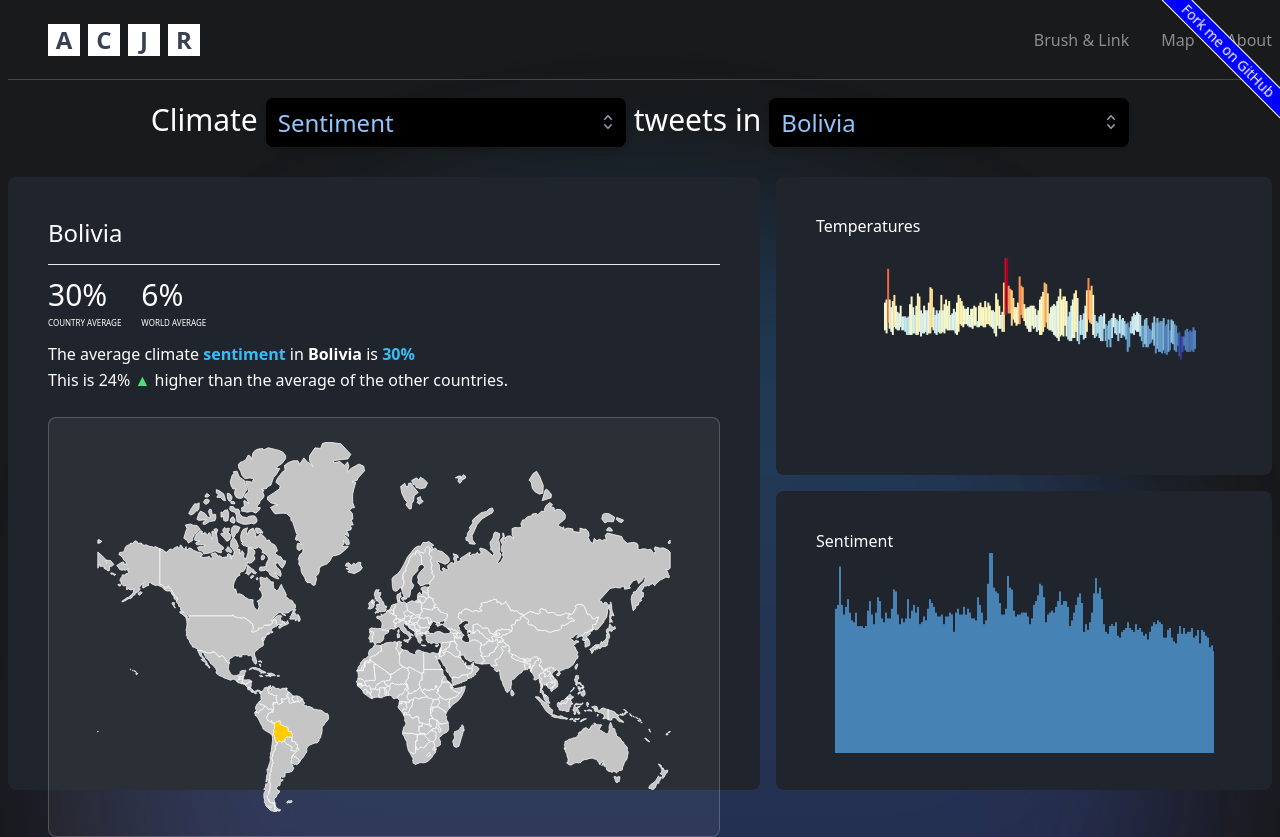
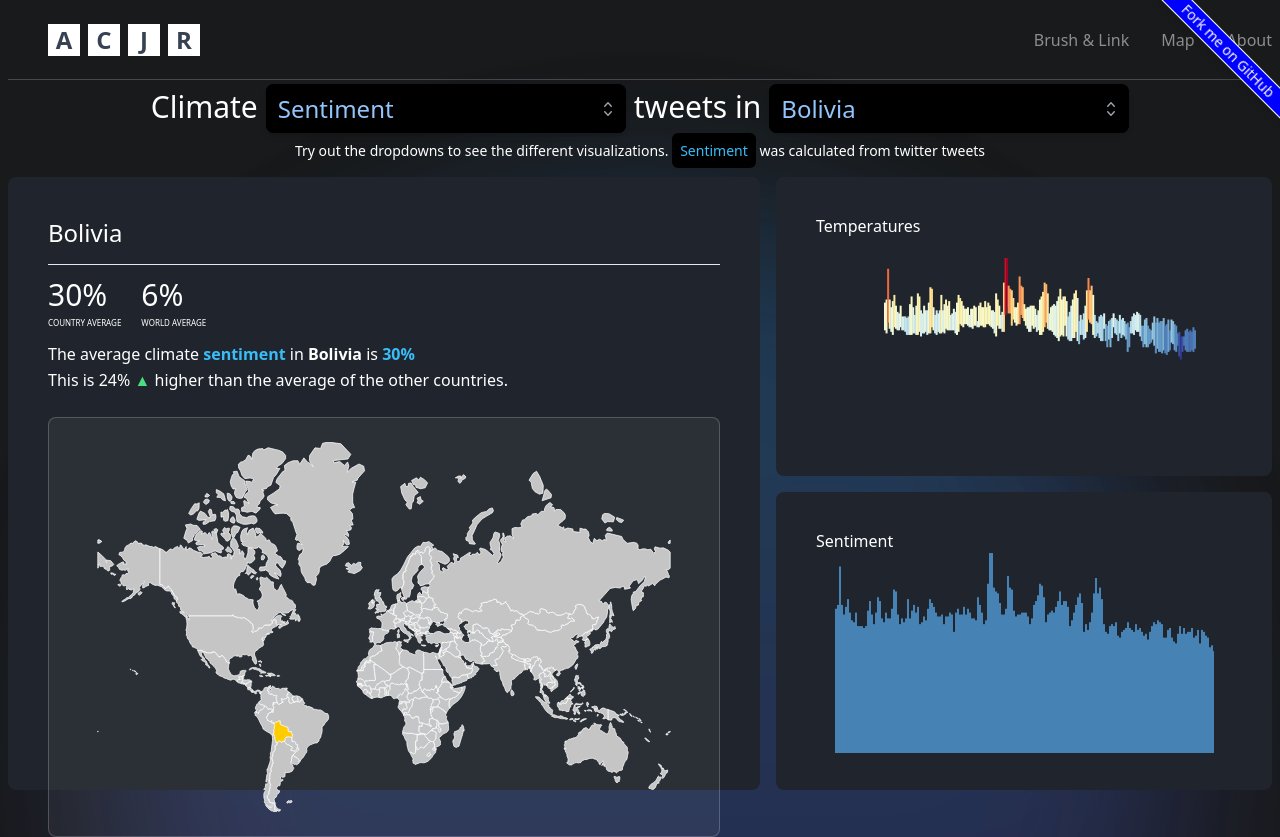
Before and after one commit to aiberk/infoVizGroup8, a Next.js app: page / in a window 1280 px wide. Built offline with nearby package versions, Linux system fonts and the light colour scheme.

Commit message:
header fix

```diff
--- a/src/app/components/organisms/visMap/vizheader.tsx
+++ b/src/app/components/organisms/visMap/vizheader.tsx
@@ -4,11 +4,16 @@ import { useSelection } from "@/app/context/store";
 import { countries, selections, years } from "@/app/data/data";
 
 const VizheaderMap = () => {
-  const { setSelectedCountry, setSelectedSelection, setSelectedYear } =
-    useSelection();
+  const {
+    setSelectedCountry,
+    setSelectedSelection,
+    setSelectedYear,
+    selectedSelection,
+  } = useSelection();
 
   return (
-    <div className="header flex flex-row justify-center items-center gap-2 text-lg md:text-3xl lg:text-3xl">
+    <div className="header flex flex-col justify-center items-center gap-2 text-lg md:text-3xl lg:text-3xl">
+      <div className="flex flex-row justify-center items-center gap-2">
         Climate{" "}
         <DropDownSelector
           items={selections}
@@ -21,8 +26,18 @@ const VizheaderMap = () => {
         <DropDownSelector
           items={years}
           displayKey="name"
-        onSelectionChange={(selectedItem) => setSelectedYear(selectedItem.name)}
+          onSelectionChange={(selectedItem) =>
+            setSelectedYear(selectedItem.name)
+          }
         />
+      </div>
+      <p className="text-sm text-white">
+        Try out the dropdowns to see the different visualizations.{" "}
+        <span className="bg-black p-2 rounded-md text-sky-400">
+          {selectedSelection}
+        </span>{" "}
+        was calculated from twitter tweets
+      </p>
     </div>
   );
 };
--- a/src/app/components/organisms/vizHeader/vizheader.tsx
+++ b/src/app/components/organisms/vizHeader/vizheader.tsx
@@ -5,11 +5,17 @@ import { useSelection } from "@/app/context/store";
 import { countries, selections, years } from "@/app/data/data";
 
 const Vizheader = () => {
-  const { setSelectedCountry, setSelectedSelection, setSelectedYear } =
-    useSelection();
+  const {
+    setSelectedCountry,
+    setSelectedSelection,
+    setSelectedYear,
+    selectedSelection,
+  } = useSelection();
 
   return (
-    <div className="header  flex flex-row justify-center items-center gap-2 text-lg md:text-3xl lg:text-3xl">
+    <div className="header  flex flex-col justify-center items-center gap-2 text-lg md:text-3xl lg:text-3xl">
+      <div className="flex flex-row justify-center items-center gap-2">
+        {" "}
         Climate{" "}
         <DropDownSelector
           items={selections}
@@ -27,6 +33,14 @@ const Vizheader = () => {
           }
         />
       </div>
+      <p className="text-sm text-white">
+        Try out the dropdowns to see the different visualizations.{" "}
+        <span className="bg-black p-2 rounded-md text-sky-400">
+          {selectedSelection}
+        </span>{" "}
+        was calculated from twitter tweets
+      </p>
+    </div>
   );
 };
 
```
Lines whose indentation alone changed are shown as unchanged.
